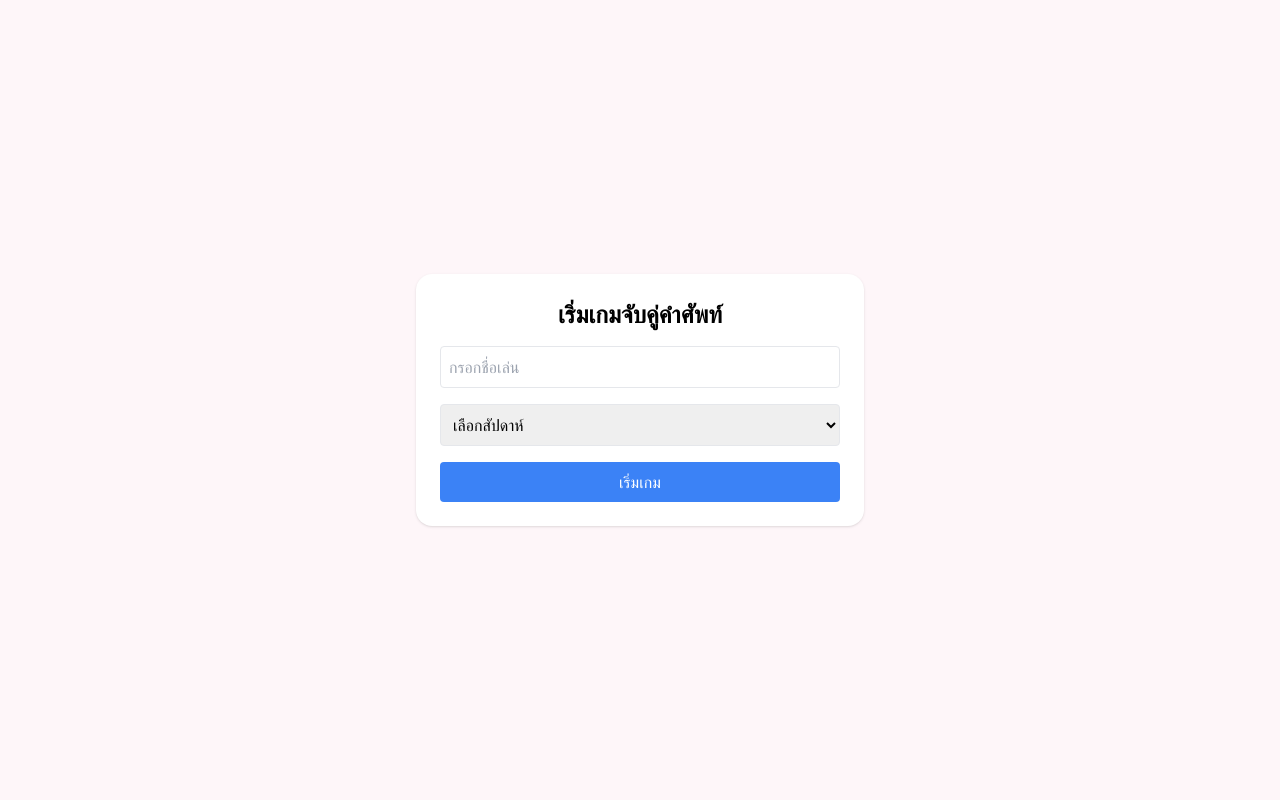
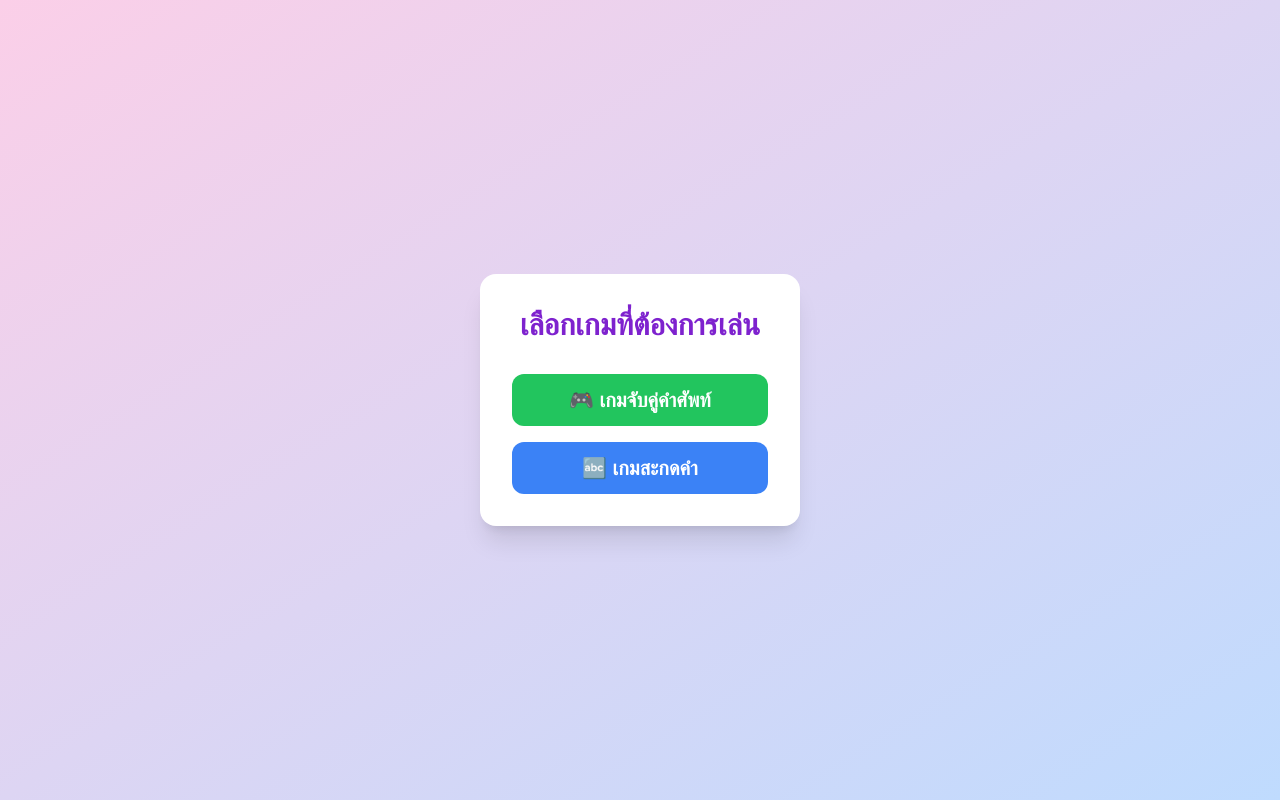
Before and after one commit to xepherros/XPRQUIZ, a React (Vite) app: page / in a window 1280 px wide. Built offline with nearby package versions, Linux system fonts and the light colour scheme.

Commit message:
Update main.jsx

```diff
--- a/src/main.jsx
+++ b/src/main.jsx
@@ -2,10 +2,10 @@
 import React from 'react';
 import ReactDOM from 'react-dom/client';
 import './index.css';
-import App from './App';
+import MainRouter from './MainRouter'; // เปลี่ยนจาก './App'
 
 ReactDOM.createRoot(document.getElementById('root')).render(
   <React.StrictMode>
-    <App />
+    <MainRouter />
   </React.StrictMode>
 );
```
